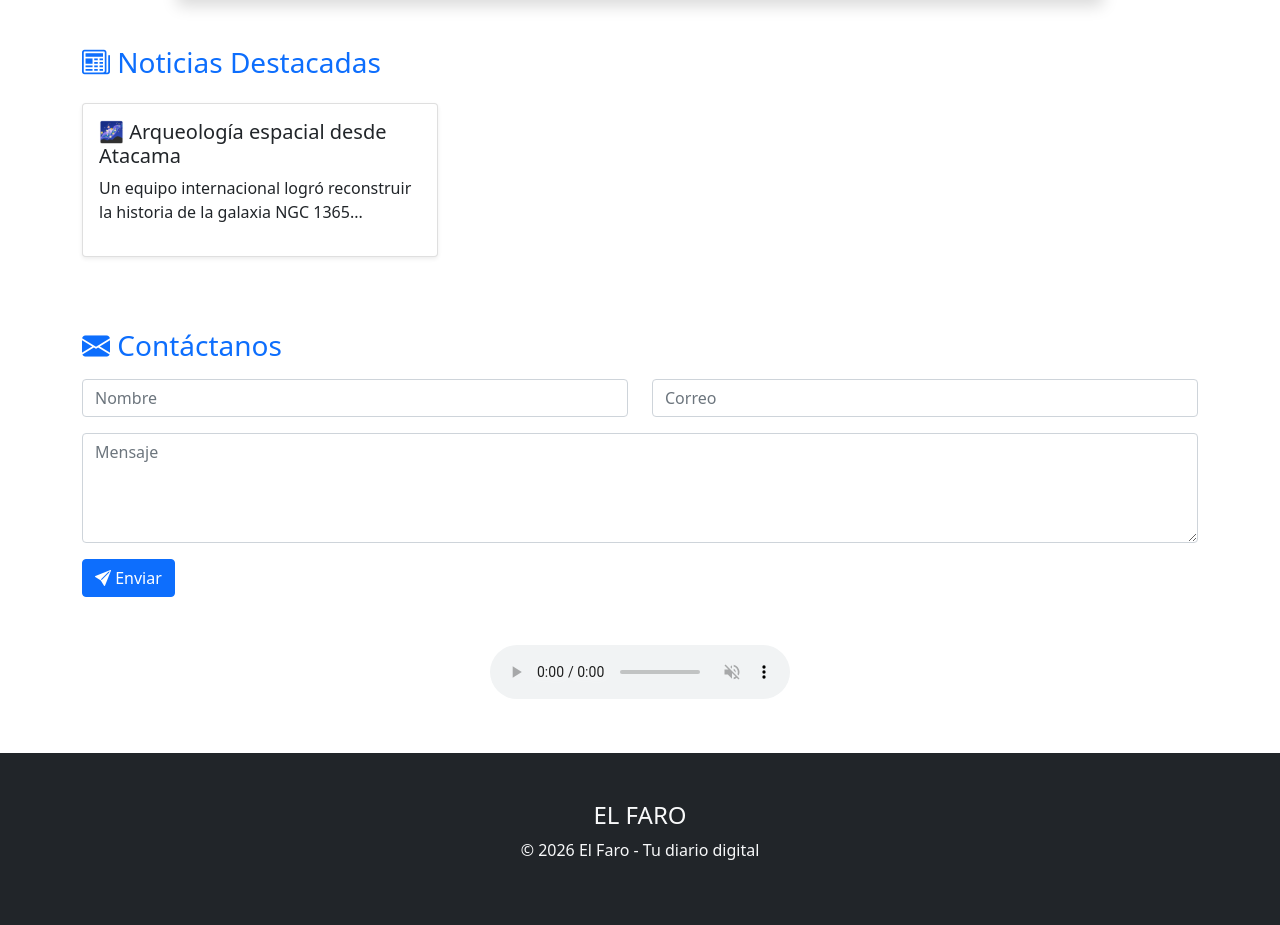
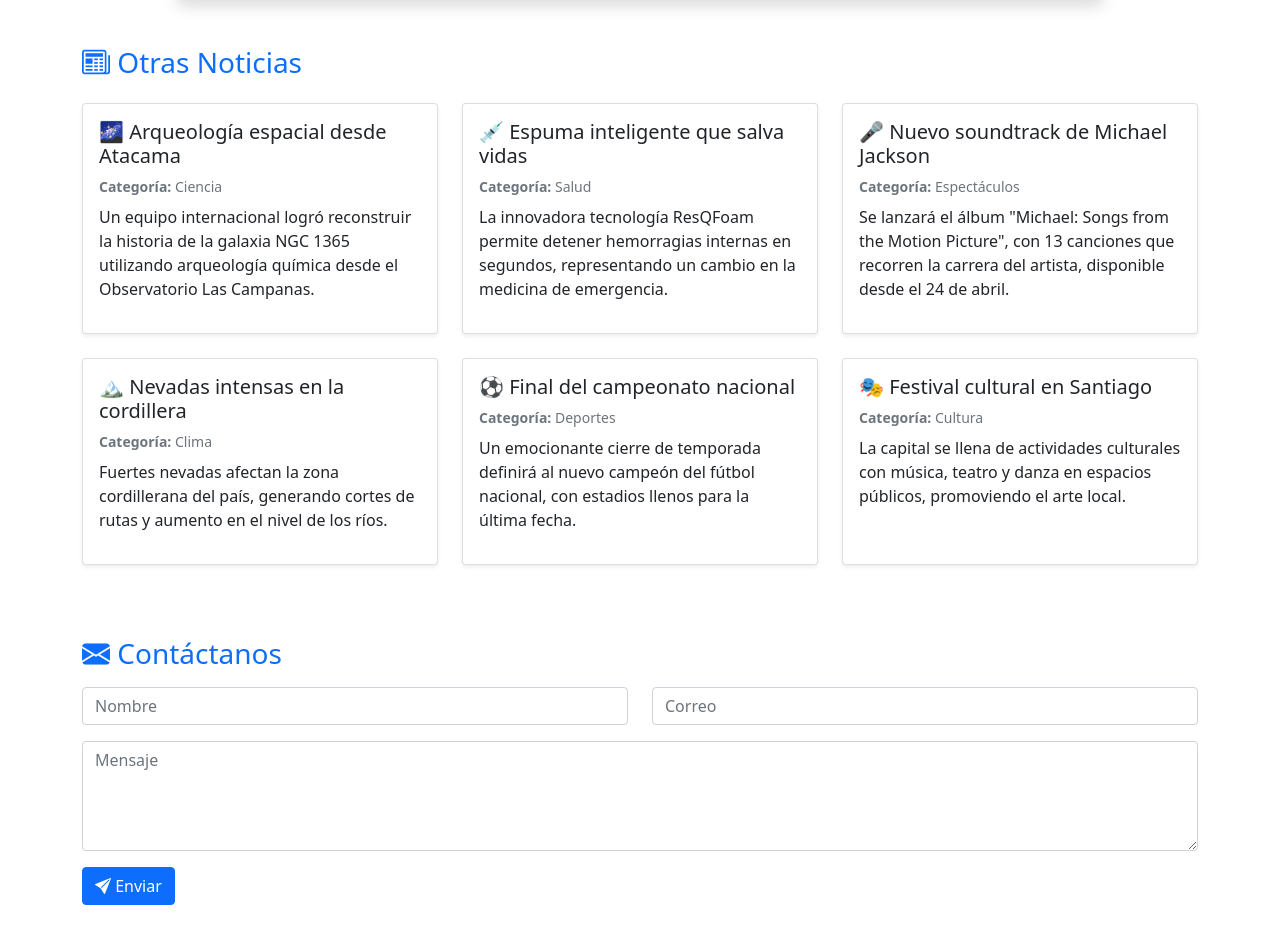
Before and after one commit to danielaorellana2992-rgb/el-faro, a PHP site: page / in a window 1280 px wide. Shown: the part 669-1594 px from the top of the page. Run offline with PHP 8.4, Linux system fonts and the light colour scheme.

Commit message:
Noticias inicio agregadas

```diff
--- a/controllers/ContactoController.php
+++ b/controllers/ContactoController.php
@@ -11,7 +11,7 @@ if ($_SERVER['REQUEST_METHOD'] == 'POST') {
         $stmt = $conexion->prepare($sql);
         $stmt->execute([':nom' => $nombre, ':em' => $email, ':msj' => $mensaje]);
 
-        // CAMBIO: Cambiamos contacto.php por index.php para volver al inicio
+
         echo "<script>
                 alert('Mensaje enviado. ¡Gracias por contactar a El Faro!');
                 window.location.href='../views/index.php';
--- a/views/index.php
+++ b/views/index.php
@@ -6,7 +6,7 @@
     <title>El Faro - Modernizado</title>
     <link href="https://cdn.jsdelivr.net/npm/bootstrap@5.0.2/dist/css/bootstrap.min.css" rel="stylesheet">
     <link rel="stylesheet" href="https://cdn.jsdelivr.net/npm/bootstrap-icons@1.11.3/font/bootstrap-icons.css">
-    <link rel="stylesheet" href="css/estilos.css">
+    <link rel="stylesheet" href="./css/estilos.css">
     <style>
         .noticia { transition: 0.3s; }
         .noticia:hover { background-color: #000 !important; color: #fff !important; }
@@ -49,17 +49,68 @@
         </div>
     </section>
 
-    <h3 class="mb-4 text-primary"><i class="bi bi-newspaper"></i> Noticias Destacadas</h3>
+    <h3 class="mb-4 text-primary"><i class="bi bi-newspaper"></i> Otras Noticias</h3>
     <div class="row">
         <div class="col-md-4 mb-4">
             <div class="card h-100 shadow-sm noticia">
                 <div class="card-body">
                     <h5>🌌 Arqueología espacial desde Atacama</h5>
-                    <p>Un equipo internacional logró reconstruir la historia de la galaxia NGC 1365...</p>
+                    <p class="small text-muted mb-2"><strong>Categoría:</strong> Ciencia</p>
+                    <p>Un equipo internacional logró reconstruir la historia de la galaxia NGC 1365 utilizando arqueología química desde el Observatorio Las Campanas.</p>
                 </div>
             </div>
         </div>
+
+        <div class="col-md-4 mb-4">
+            <div class="card h-100 shadow-sm noticia">
+                <div class="card-body">
+                    <h5>💉 Espuma inteligente que salva vidas</h5>
+                    <p class="small text-muted mb-2"><strong>Categoría:</strong> Salud</p>
+                    <p>La innovadora tecnología ResQFoam permite detener hemorragias internas en segundos, representando un cambio en la medicina de emergencia.</p>
+                </div>
+            </div>
         </div>
+
+        <div class="col-md-4 mb-4">
+            <div class="card h-100 shadow-sm noticia">
+                <div class="card-body">
+                    <h5>🎤 Nuevo soundtrack de Michael Jackson</h5>
+                    <p class="small text-muted mb-2"><strong>Categoría:</strong> Espectáculos</p>
+                    <p>Se lanzará el álbum "Michael: Songs from the Motion Picture", con 13 canciones que recorren la carrera del artista, disponible desde el 24 de abril.</p>
+                </div>
+            </div>
+        </div>
+
+        <div class="col-md-4 mb-4">
+            <div class="card h-100 shadow-sm noticia">
+                <div class="card-body">
+                    <h5>🏔️ Nevadas intensas en la cordillera</h5>
+                    <p class="small text-muted mb-2"><strong>Categoría:</strong> Clima</p>
+                    <p>Fuertes nevadas afectan la zona cordillerana del país, generando cortes de rutas y aumento en el nivel de los ríos.</p>
+                </div>
+            </div>
+        </div>
+
+        <div class="col-md-4 mb-4">
+            <div class="card h-100 shadow-sm noticia">
+                <div class="card-body">
+                    <h5>⚽ Final del campeonato nacional</h5>
+                    <p class="small text-muted mb-2"><strong>Categoría:</strong> Deportes</p>
+                    <p>Un emocionante cierre de temporada definirá al nuevo campeón del fútbol nacional, con estadios llenos para la última fecha.</p>
+                </div>
+            </div>
+        </div>
+
+        <div class="col-md-4 mb-4">
+            <div class="card h-100 shadow-sm noticia">
+                <div class="card-body">
+                    <h5>🎭 Festival cultural en Santiago</h5>
+                    <p class="small text-muted mb-2"><strong>Categoría:</strong> Cultura</p>
+                    <p>La capital se llena de actividades culturales con música, teatro y danza en espacios públicos, promoviendo el arte local.</p>
+                </div>
+            </div>
+        </div>
+    </div>
 
     <section class="mt-5" id="contacto">
         <h3 class="text-primary mb-3"><i class="bi bi-envelope-fill"></i> Contáctanos</h3>
@@ -118,7 +169,7 @@
 </footer>
 
 <script src="https://cdn.jsdelivr.net/npm/bootstrap@5.0.2/dist/js/bootstrap.bundle.min.js"></script>
-<script src="JavaScrip.js"></script>
+<script src="./JavaScrip.js"></script>
 <script>
     const formCon = document.getElementById('formContacto');
     if(formCon) {
```
